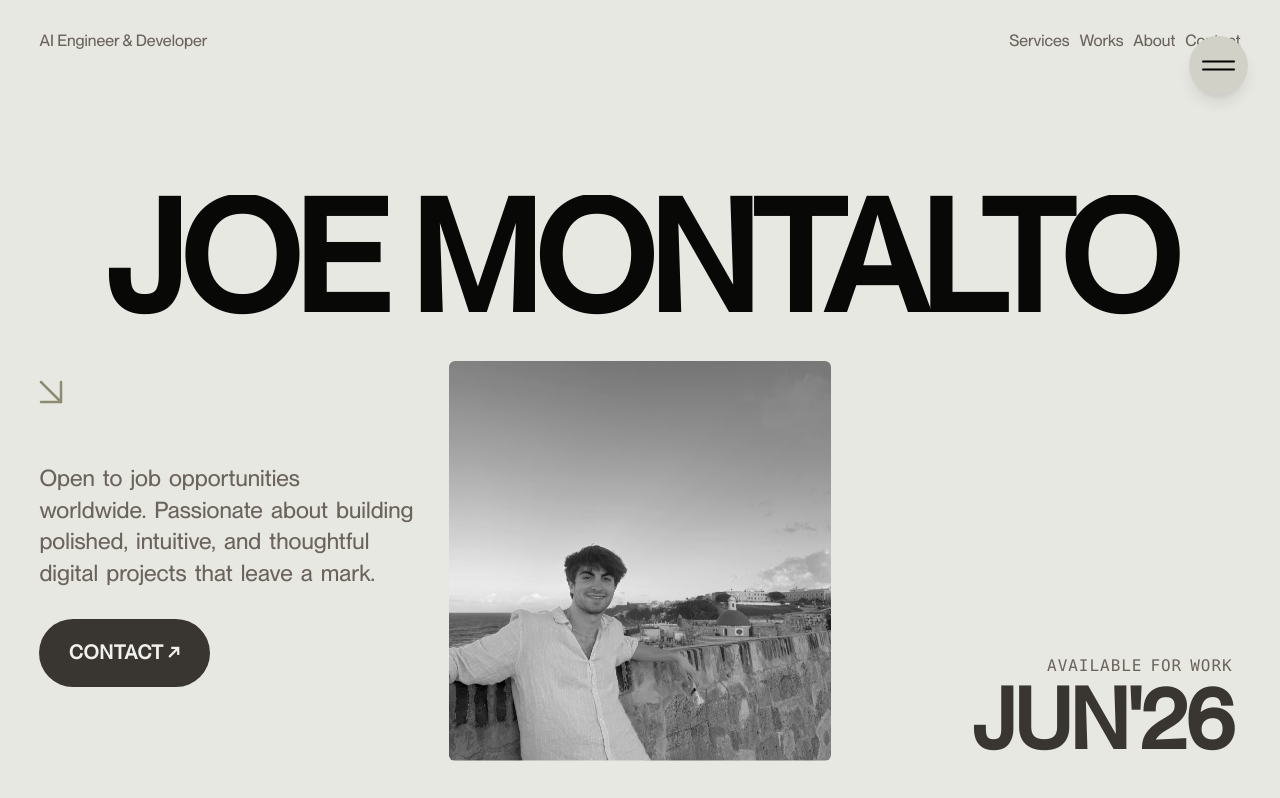
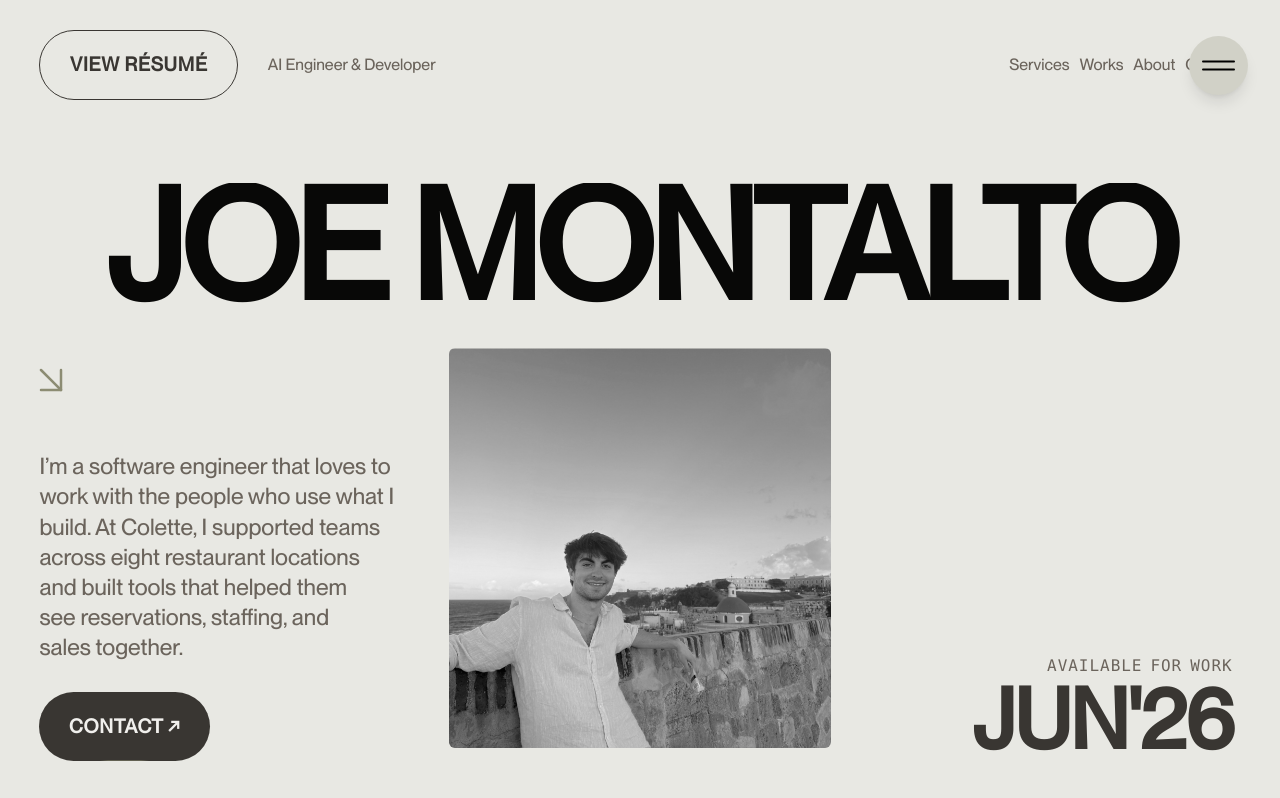
Before and after one commit to jomo8/mywebsite, a Next.js app: page / in a window 1280 px wide. Shown: the top 798 px of the page. Built offline with nearby package versions, Linux system fonts and the light colour scheme.

Commit message:
Add a résumé link and update the landing page introduction

```diff
--- a/src/app/globals.css
+++ b/src/app/globals.css
@@ -346,7 +346,8 @@ h5 {
   transition: all 0.5s cubic-bezier(0.77, 0, 0.175, 1);
 }
 
-.btn-primary:hover .btn-bg span {
+.btn-primary:hover .btn-bg span,
+.btn-primary:focus-visible .btn-bg span {
   transform: translateY(0);
   border-radius: 0;
 }
@@ -354,6 +355,23 @@ h5 {
 .btn-primary .btn-text {
   position: relative;
   z-index: 2;
+}
+
+.btn-outline {
+  border: 1px solid var(--color-secondary-300);
+  background: transparent;
+  color: var(--color-secondary-300);
+  white-space: nowrap;
+  transition: color 0.3s ease;
+}
+
+.btn-outline .btn-bg span {
+  background: var(--color-secondary-300);
+}
+
+.btn-outline:hover,
+.btn-outline:focus-visible {
+  color: var(--color-accent-200);
 }
 
 /* ─── Smooth scrollbar ───────────────────────────────────────────────── */
--- a/src/components/Header.tsx
+++ b/src/components/Header.tsx
@@ -15,16 +15,21 @@ export default function Header() {
   return (
     <header className="absolute top-0 z-40 w-full">
       <div className="section-padding-x mt-[var(--space-md)] flex flex-row items-start justify-between gap-x-[var(--gap-fluid)] lg:grid lg:grid-cols-12 lg:items-center">
-        {/* Left – role label */}
-        <div className="col-span-8 flex flex-col items-start gap-x-[var(--space-2xl)] gap-y-[var(--space-3xs)] lg:flex-row lg:items-center">
+        <div className="col-span-8 flex flex-col items-start gap-x-[var(--space-md)] gap-y-[var(--space-2xs)] lg:flex-row lg:items-center">
+          <a href="/jrm_resume_1.pdf" className="btn-primary btn-outline">
+            <span className="btn-bg" aria-hidden="true">
+              <span />
+            </span>
+            <span className="btn-text">View résumé</span>
+          </a>
           <span className="block w-fit max-w-[14ch] text-balance font-medium leading-snug text-[var(--color-secondary-100)] text-[length:var(--text-base)] sm:max-w-max md:text-[length:var(--text-base-small)] 2xl:text-[length:var(--text-base)]">
-            <div
+            <span
               className={`transition-all duration-500 ease-in transform ${
                 visible ? "opacity-100 translate-y-0" : "opacity-0 translate-y-2"
               }`}
             >
               {siteConfig.role}
-            </div>
+            </span>
           </span>
         </div>
 
--- a/src/components/Hero.tsx
+++ b/src/components/Hero.tsx
@@ -18,8 +18,8 @@ export default function Hero() {
 
   return (
     <section className="mb-[-100svh] py-0">
-      <div className="section-padding-equal sticky top-0 flex h-svh items-end">
-        <div className="relative flex w-full flex-col md:gap-y-[var(--space-lg)]">
+      <div className="section-padding-equal sticky top-0 flex min-h-svh items-end">
+        <div className="relative flex w-full flex-col pt-40 md:gap-y-[var(--space-lg)] lg:pt-24">
           {/* ── Hero Heading ── */}
           <h1 className="overflow-clip text-center md:text-center">
             {/* Desktop: single line */}
@@ -47,7 +47,7 @@ export default function Hero() {
             </span>
 
             {/* Mobile: stacked */}
-            <span className="flex flex-col items-center text-center text-[length:var(--text-heading-display)] font-semibold uppercase leading-[80%] tracking-[var(--tracking-heading)] text-[var(--color-secondary-400)] md:hidden">
+            <span className="flex flex-col items-center whitespace-nowrap text-center text-[length:min(var(--text-heading-display),15vw)] font-semibold uppercase leading-[80%] tracking-[var(--tracking-heading)] text-[var(--color-secondary-400)] md:hidden">
               <div className="overflow-hidden">
                 {firstName.split("").map((char, i) => (
                   <span
@@ -115,25 +115,14 @@ export default function Hero() {
 
                 {/* Tagline + CTA */}
                 <div className="flex flex-col gap-y-[var(--space-sm)] md:gap-y-[var(--space-md)]">
-                  <div className="w-full max-w-[32ch] text-balance text-[length:var(--text-base)] font-medium leading-snug text-[var(--color-secondary-100)] xl:text-[length:var(--text-base-large)] 3xl:text-[length:var(--text-heading-body)]">
-                    <div className="overflow-hidden">
-                      <span>
-                        {siteConfig.tagline.split(" ").map((word, i) => (
-                          <span
-                            key={i}
-                            className={`inline-block pr-2 transition-all duration-600 ease-out ${
-                              show
-                                ? "opacity-100 translate-y-0"
-                                : "opacity-0 translate-y-full"
-                            }`}
-                            style={{ transitionDelay: `${700 + i * 30}ms` }}
-                          >
-                            {word}
-                          </span>
-                        ))}
-                      </span>
-                    </div>
-                  </div>
+                  <p
+                    className={`max-w-[48ch] text-[length:var(--text-base)] font-medium leading-snug text-[var(--color-secondary-100)] transition-opacity duration-600 xl:text-[length:var(--text-base-large)] 3xl:text-[length:var(--text-heading-body)] ${
+                      show ? "opacity-100" : "opacity-0"
+                    }`}
+                    style={{ transitionDelay: "700ms" }}
+                  >
+                    {siteConfig.tagline}
+                  </p>
 
                   {/* CTA Button */}
                   <div className="overflow-clip">
--- a/src/lib/data.ts
+++ b/src/lib/data.ts
@@ -4,7 +4,7 @@ export const siteConfig = {
   name: "Joe Montalto",
   role: "AI Engineer & Developer",
   tagline:
-    "Open to job opportunities worldwide. Passionate about building polished, intuitive, and thoughtful digital projects that leave a mark.",
+    "I’m a software engineer that loves to work with the people who use what I build. At Colette, I supported teams across eight restaurant locations and built tools that helped them see reservations, staffing, and sales together.",
   availability: "Available for work",
   availableDate: "Jun'26",
   profileImage: "/myself.JPG",
```
